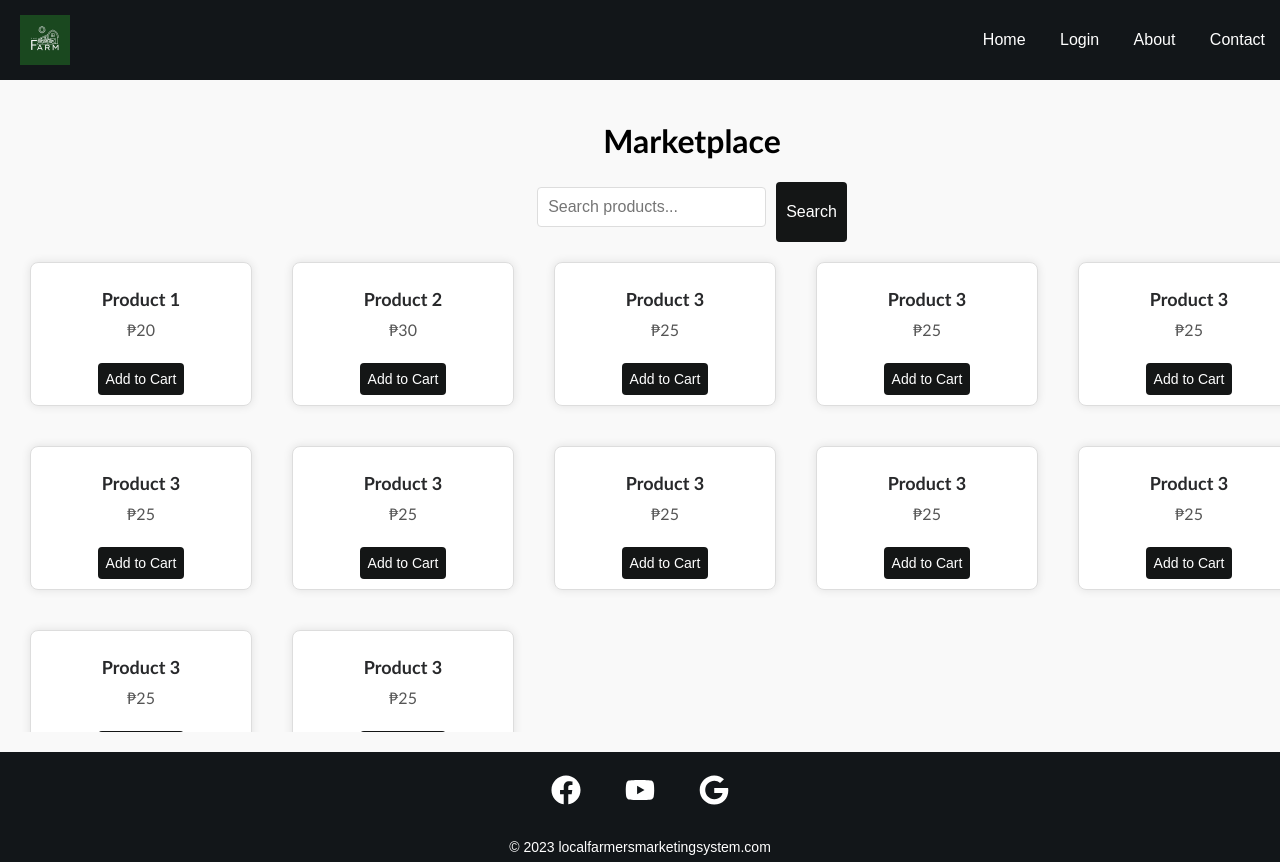
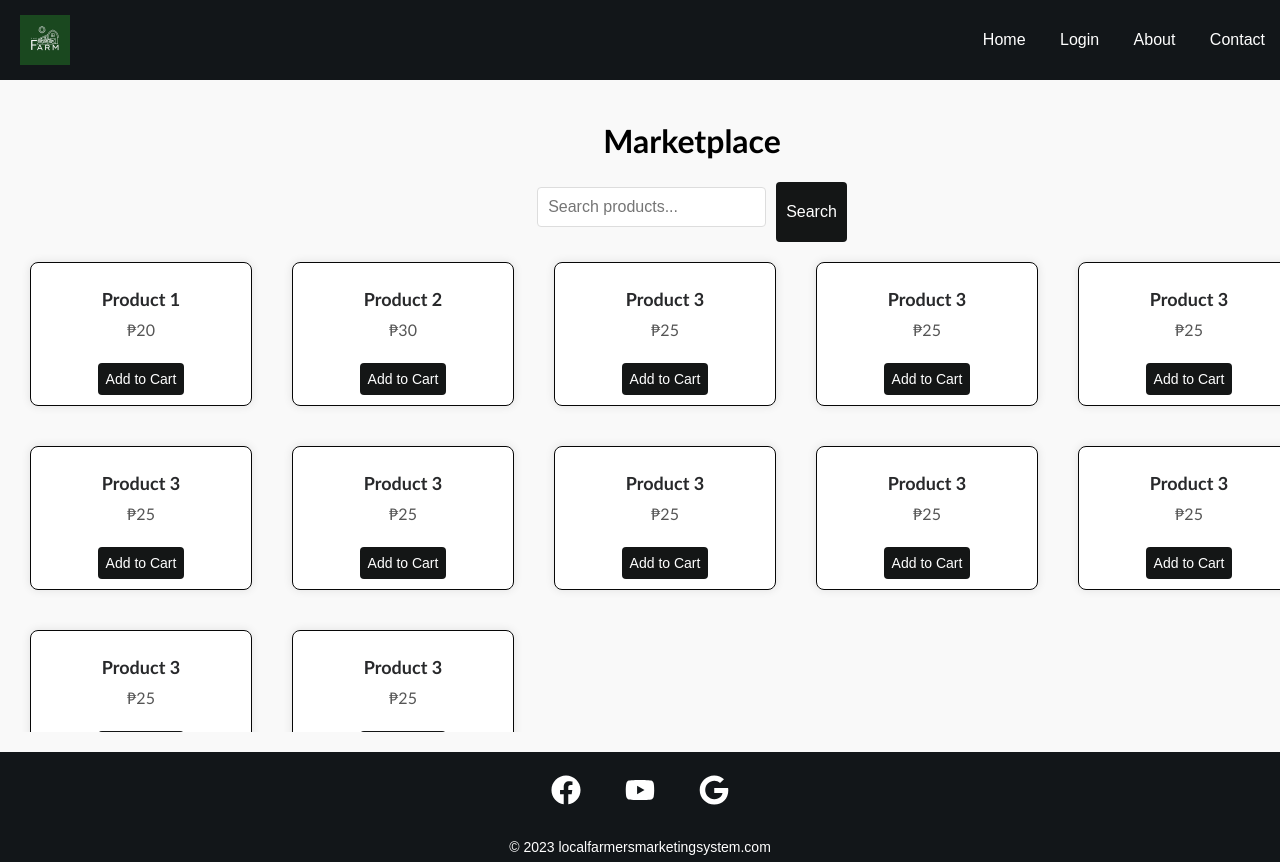
Before and after one commit to johncarl-123/market, a React (Create React App) app in the folder localfarmersmarketingsystem/: page /marketplace in a window 1280 px wide. Shown: the top 862 px of the page. Built offline with nearby package versions, Linux system fonts and the light colour scheme.

Commit message:
third commit

```diff
--- a/localfarmersmarketingsystem/src/styles/Marketplace.css
+++ b/localfarmersmarketingsystem/src/styles/Marketplace.css
@@ -59,7 +59,7 @@ button:hover {
   width: 200px;
   padding: 10px;
   margin: 10px;
-  border: 1px solid #ddd;
+  border: 1px solid #070707;
   border-radius: 8px;
   background-color: #fff;
   box-shadow: 0 0 10px rgba(0, 0, 0, 0.1);
```
